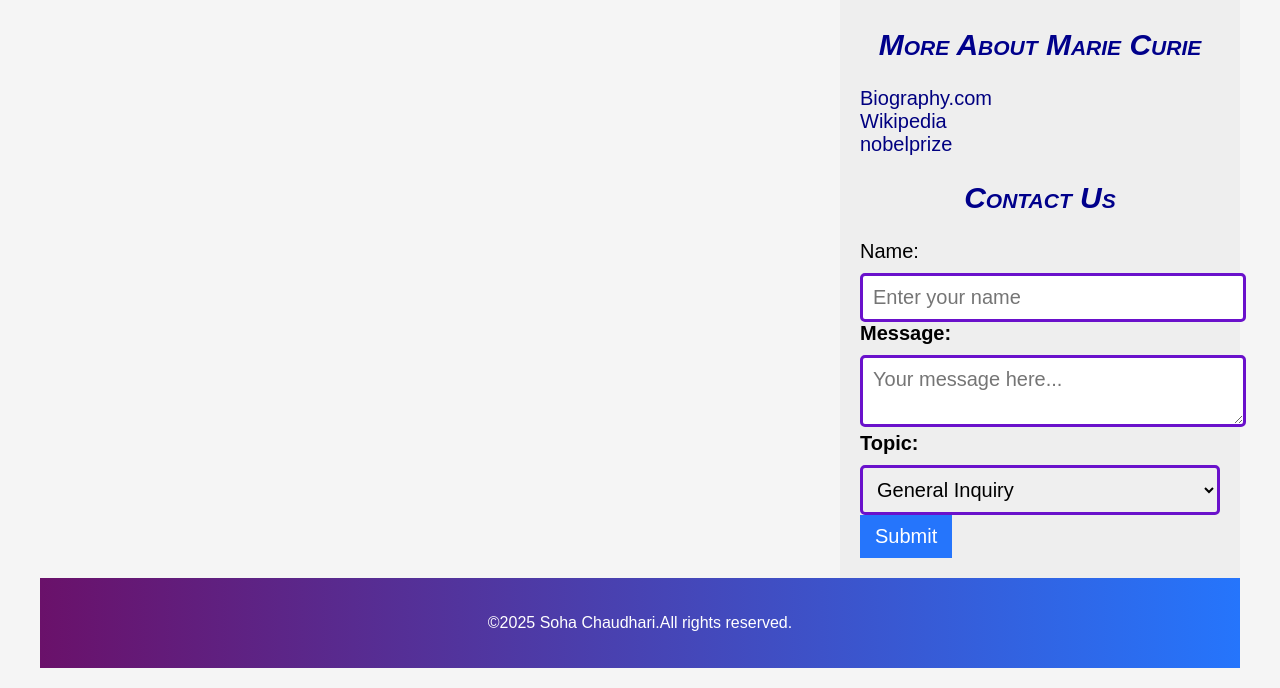
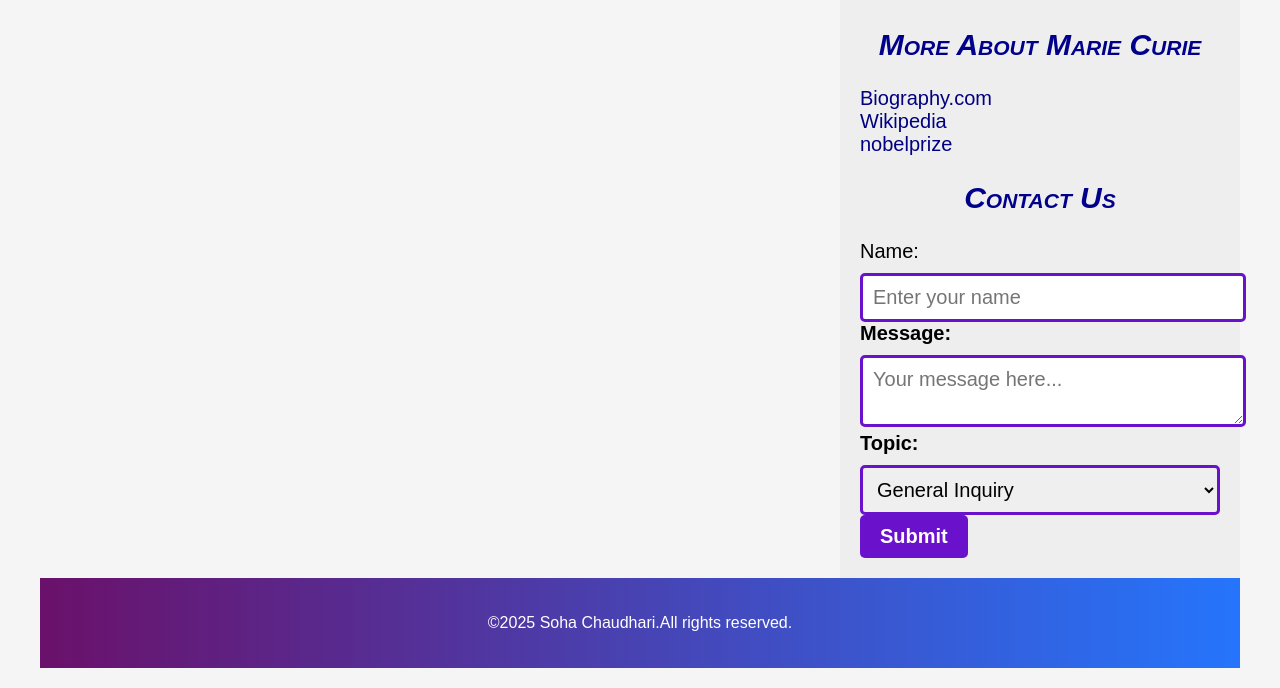
Before and after one commit to SohaChaudhari/schaudhari3957.github.io, a plain HTML site: page index.html in a window 1280 px wide. Shown: the part 2276-2964 px from the top of the page. Drawn offline with Linux system fonts and the light colour scheme.

Commit message:
Fixed issue in button

```diff
--- a/styles.css
+++ b/styles.css
@@ -117,14 +117,17 @@ input, textarea,select{
 }
 
 button{
-    background-color: #2575fc;
-    color: white;
+    background-color: #6a11cb;
+    color: #FFFFFF;
+    padding: 10px 20px;
     border: none;
-    padding: 10px 15px;
+    font-weight: bold;
     cursor: pointer;
+    border-radius: 5px;
 }
 button:hover{
-    background-color: #6a11cb;
+    background-color: #001a44;
+    color: #6a11cb;
 }
 
 /* Video */
```
